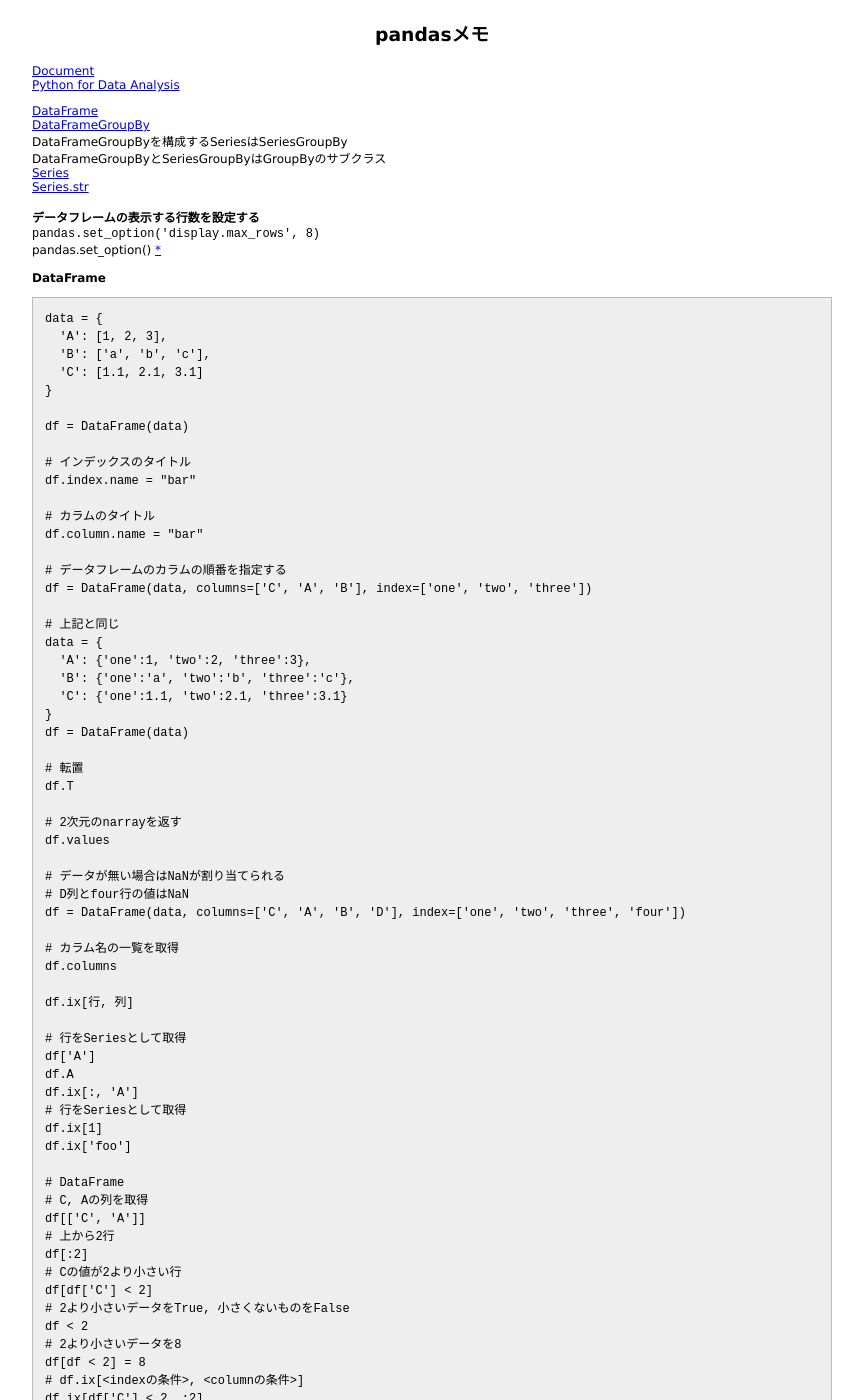
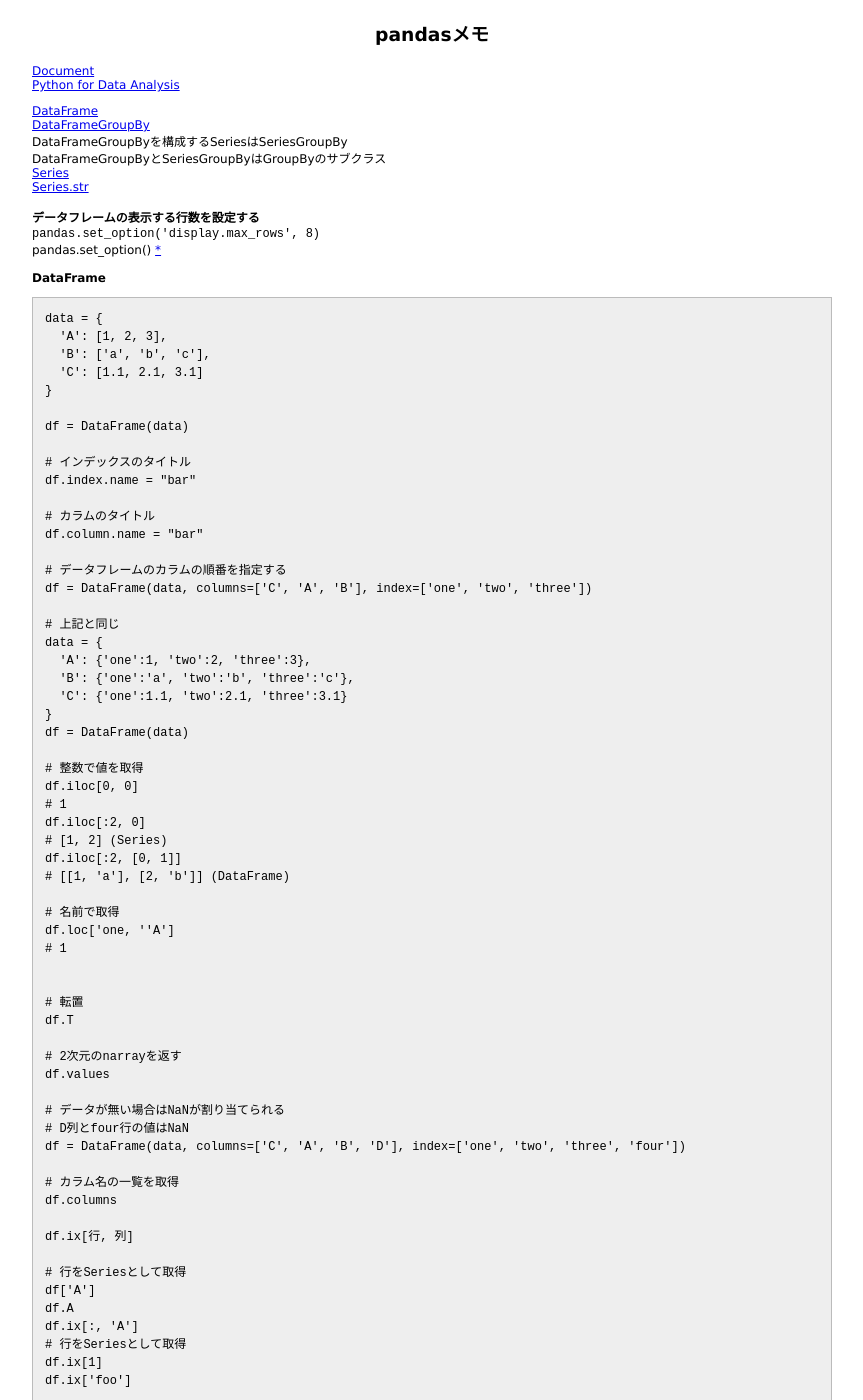
Before and after one commit to 38elements/38elements.github.com, a Jekyll site: the page built from _posts/2016-04-24-pandas.md, in a window 1280 px wide and 1400 px high. Shown: the whole window, without its empty margins (208-1071 px from the left). Built offline with Jekyll 4.4.1, drawn with Linux system fonts in a browser that asks for light colours; some of the changed text lies outside the part shown.

Commit message:
Update 2016-04-24-pandas.md

```diff
--- a/_posts/2016-04-24-pandas.md
+++ b/_posts/2016-04-24-pandas.md
@@ -42,6 +42,19 @@ data = {
   'C': {'one':1.1, 'two':2.1, 'three':3.1}
 }
 df = DataFrame(data)
+
+# 整数で値を取得
+df.iloc[0, 0]
+# 1
+df.iloc[:2, 0]
+# [1, 2] (Series)
+df.iloc[:2, [0, 1]]
+# [[1, 'a'], [2, 'b']] (DataFrame)
+
+# 名前で取得
+df.loc['one, ''A']
+# 1
+
 
 # 転置
 df.T
@@ -113,6 +126,13 @@ idx.is_monotonic()
 インデックス名とカラム名を指定したリストものにする。
 既に存在していたインデックス名があれば、そのデータを引き継ぐ、ない場合はその行はNaNになる。
 無い場合fill_valueが引数で指定されていればその値にmethodが指定されていればそれにあわせて前方か後方の値が埋められる。
+
+[df.xs()](http://pandas.pydata.org/pandas-docs/stable/generated/pandas.DataFrame.xs.html)
+MultiIndexからのデータの取得に便利
+
+[df.iloc](http://pandas.pydata.org/pandas-docs/stable/generated/pandas.DataFrame.iloc.html)
+整数で位置を指定してデータを取り出す
+
 
 [df.drop(labels, axis=0, level=None, inplace=False, errors='raise')](http://pandas.pydata.org/pandas-docs/stable/generated/pandas.DataFrame.drop.html)
 axisで軸を指定して指定した名前のインデックスもしくはカラムに存在するデータを削除する
```
